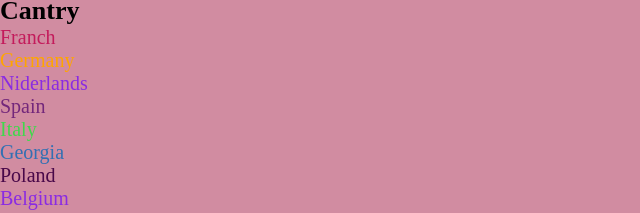
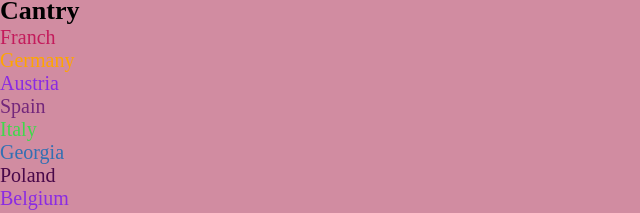
Before and after one commit to dianalazorenko/Homework, a plain HTML site: page index.html in a window 1280 px wide. Shown: the part 976-1189 px from the top of the page, 0-640 px from the left. Drawn offline with Linux system fonts and the light colour scheme.

Commit message:
homework

```diff
--- a/index.html
+++ b/index.html
@@ -46,7 +46,7 @@
 
   <div class="element">Franch</div>
      <div id="element2">Germany</div>
-  <p class="element3">Niderlands</p>
+  <p class="element3">Austria</p>
   <p class="element element4">Spain</p>
      <div class="parent">
     <div class="child element">Italy</div>
```
